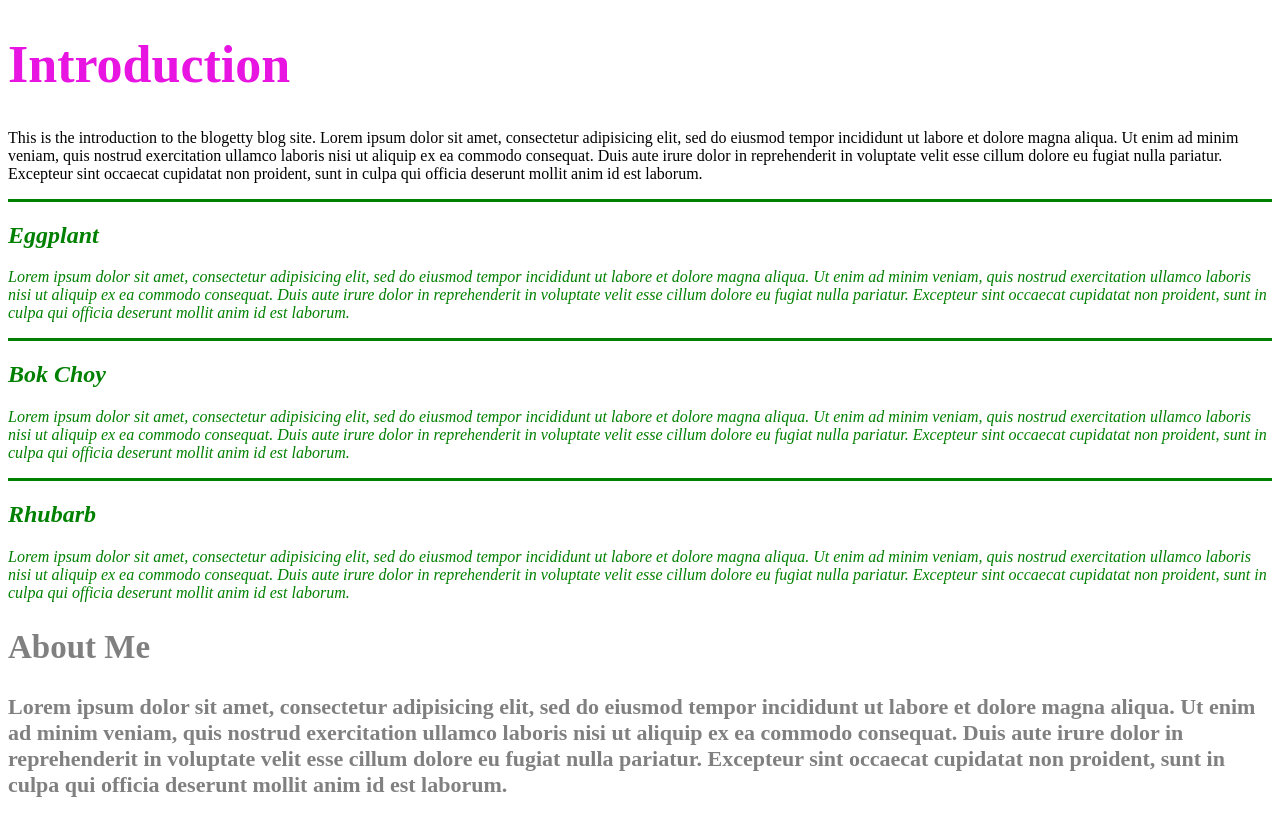
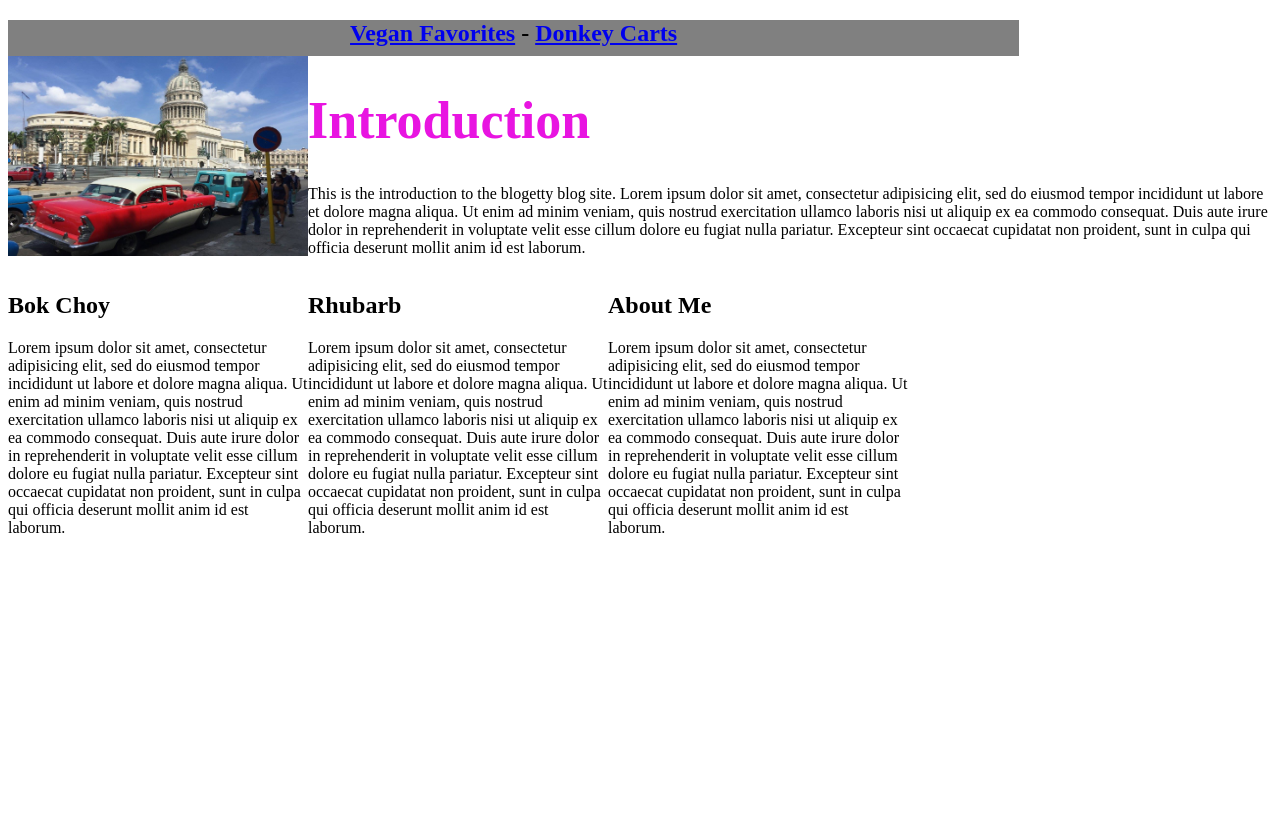
Before and after one commit to nmdevelops/blog, a plain HTML site: page blog.html in a window 1280 px wide. Drawn offline with Linux system fonts and the light colour scheme.

Commit message:
add columns, and side bar, revised to top bar

```diff
--- a/blog.html
+++ b/blog.html
@@ -6,24 +6,23 @@
     <title>Blogetty blog blog.</title>
   </head>
   <body>
+    <div class="topbar">
+    <h2><a href="google.com">Vegan Favorites</a>  - <a href="google.com">Donkey Carts</a></h2>
+    </div>
+    <img src="img/pic.jpg" alt="a pic" width="300px" height="200px"/>
     <h1>Introduction</h1>
       <p>This is the introduction to the blogetty blog site. Lorem ipsum dolor sit amet, consectetur adipisicing elit, sed do eiusmod tempor incididunt ut labore et dolore magna aliqua. Ut enim ad minim veniam, quis nostrud exercitation ullamco laboris nisi ut aliquip ex ea commodo consequat. Duis aute irure dolor in reprehenderit in voluptate velit esse cillum dolore eu fugiat nulla pariatur. Excepteur sint occaecat cupidatat non proident, sunt in culpa qui officia deserunt mollit anim id est laborum.</p>
-    <div class="article">
-      <h2>Eggplant</h2>
-        <p>Lorem ipsum dolor sit amet, consectetur adipisicing elit, sed do eiusmod tempor incididunt ut labore et dolore magna aliqua. Ut enim ad minim veniam, quis nostrud exercitation ullamco laboris nisi ut aliquip ex ea commodo consequat. Duis aute irure dolor in reprehenderit in voluptate velit esse cillum dolore eu fugiat nulla pariatur. Excepteur sint occaecat cupidatat non proident, sunt in culpa qui officia deserunt mollit anim id est laborum.
-        </p>
-    </div>
-    <div class="article">
+    <div class="column">
       <h2>Bok Choy</h2>
         <p>Lorem ipsum dolor sit amet, consectetur adipisicing elit, sed do eiusmod tempor incididunt ut labore et dolore magna aliqua. Ut enim ad minim veniam, quis nostrud exercitation ullamco laboris nisi ut aliquip ex ea commodo consequat. Duis aute irure dolor in reprehenderit in voluptate velit esse cillum dolore eu fugiat nulla pariatur. Excepteur sint occaecat cupidatat non proident, sunt in culpa qui officia deserunt mollit anim id est laborum.
         </p>
     </div>
-    <div class="article">
+    <div class="column">
       <h2>Rhubarb</h2>
         <p>Lorem ipsum dolor sit amet, consectetur adipisicing elit, sed do eiusmod tempor incididunt ut labore et dolore magna aliqua. Ut enim ad minim veniam, quis nostrud exercitation ullamco laboris nisi ut aliquip ex ea commodo consequat. Duis aute irure dolor in reprehenderit in voluptate velit esse cillum dolore eu fugiat nulla pariatur. Excepteur sint occaecat cupidatat non proident, sunt in culpa qui officia deserunt mollit anim id est laborum.
         </p>
     </div>
-    <div class="about">
+    <div class="column">
       <h2>About Me</h2>
         <p>Lorem ipsum dolor sit amet, consectetur adipisicing elit, sed do eiusmod tempor incididunt ut labore et dolore magna aliqua. Ut enim ad minim veniam, quis nostrud exercitation ullamco laboris nisi ut aliquip ex ea commodo consequat. Duis aute irure dolor in reprehenderit in voluptate velit esse cillum dolore eu fugiat nulla pariatur. Excepteur sint occaecat cupidatat non proident, sunt in culpa qui officia deserunt mollit anim id est laborum.
         </p>
--- a/css/blog.css
+++ b/css/blog.css
@@ -16,3 +16,20 @@ border-top-style: solid;
   color:gray;
   font-size: 22px;
 }
+
+img {
+  float: left;
+}
+
+.topbar {
+  text-align: center;
+  width: 80%;
+  float: none;
+  height: 36px;
+  background-color: gray;
+}
+
+.column {
+  width: 300px;
+  float: left;
+}
```
Also changed, not shown: img/pic.jpg (added).
